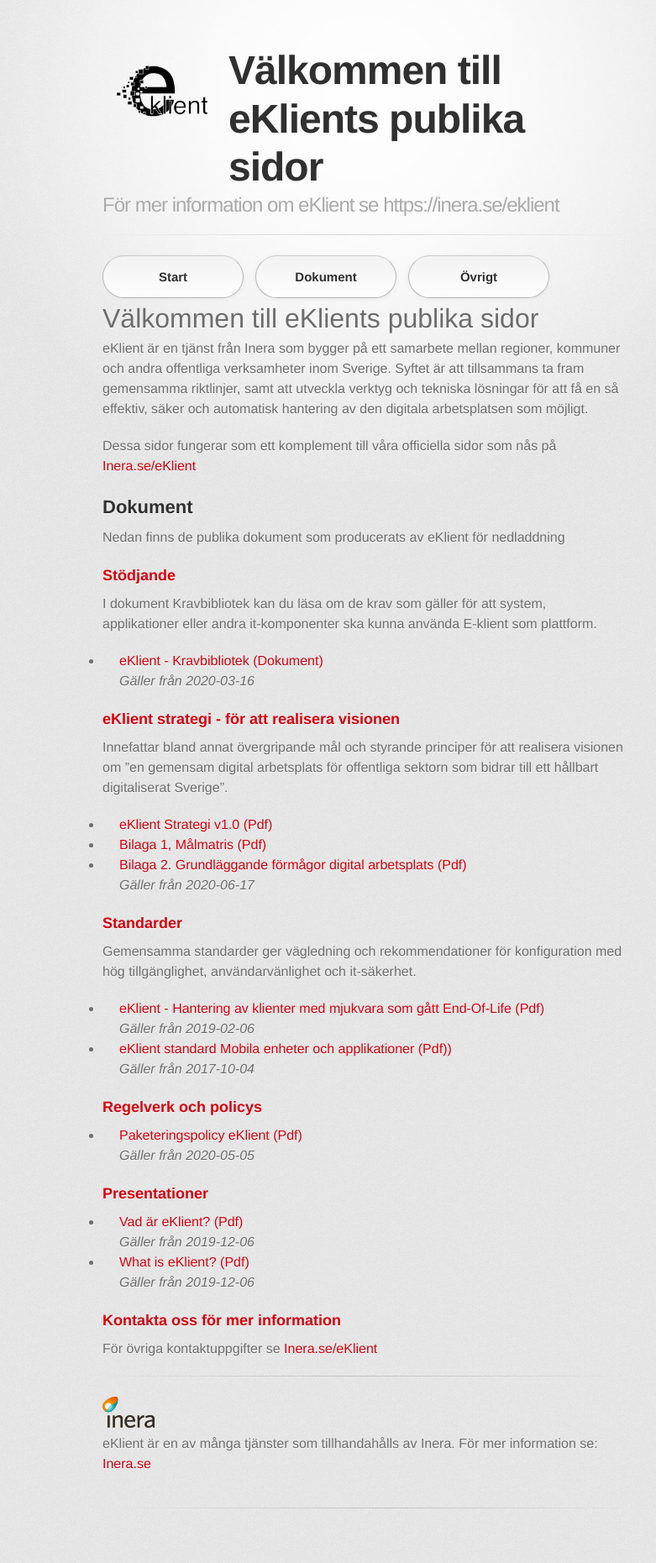
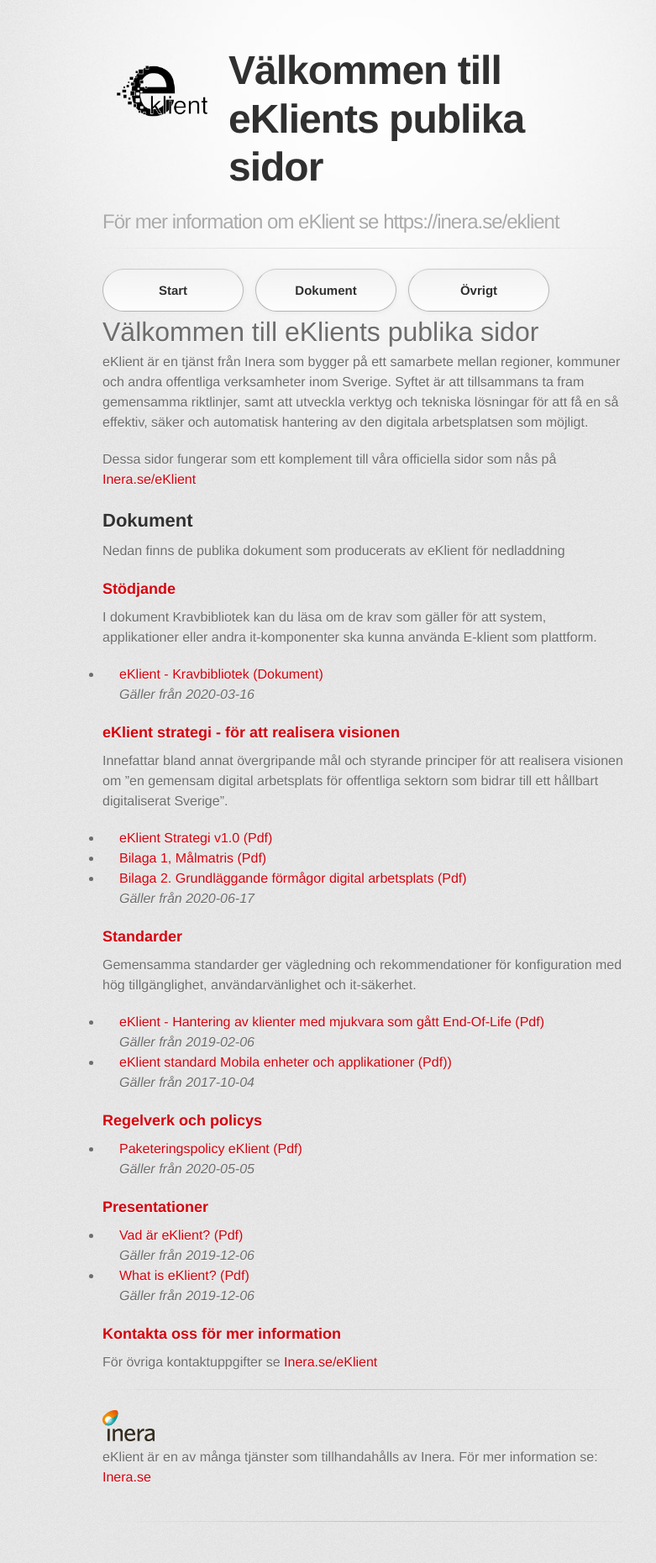
Before and after one commit to eKlient/eKlient.github.io, a Jekyll site: the page built from README.md, in a window 1280 px wide. Shown: the whole page at 84% size, without its empty margins (208-989 px from the left). Built offline with Jekyll 4.4.1, drawn with Linux system fonts in a browser that asks for light colours; some web fonts are replaced; our own code applies the rules of GitHub Pages for plain Markdown files.

Commit message:
Update default.html

```diff
--- a/_layouts/default.html
+++ b/_layouts/default.html
@@ -28,13 +28,11 @@
     <p style="float: left;"><img src="logo.png" width="150"></p>
     <p>
 	<h1>{{ page.title | default: site.title | default: site.github.repository_name }}</h1>
-	<h2>{{ page.description | default: site.description | default: site.github.project_tagline }}</h2>
     </p>
 </div>
-
+	<h2>{{ page.description | default: site.description | default: site.github.project_tagline }}</h2>
 	  <hr>
-
-          <a href="index.html" class="button">Start</a>
+	  <a href="index.html" class="button">Start</a>
 	  <a href="index.html" class="button">Dokument</a>
 	  <a href="index.html" class="button">Övrigt</a>
         </header>
```
